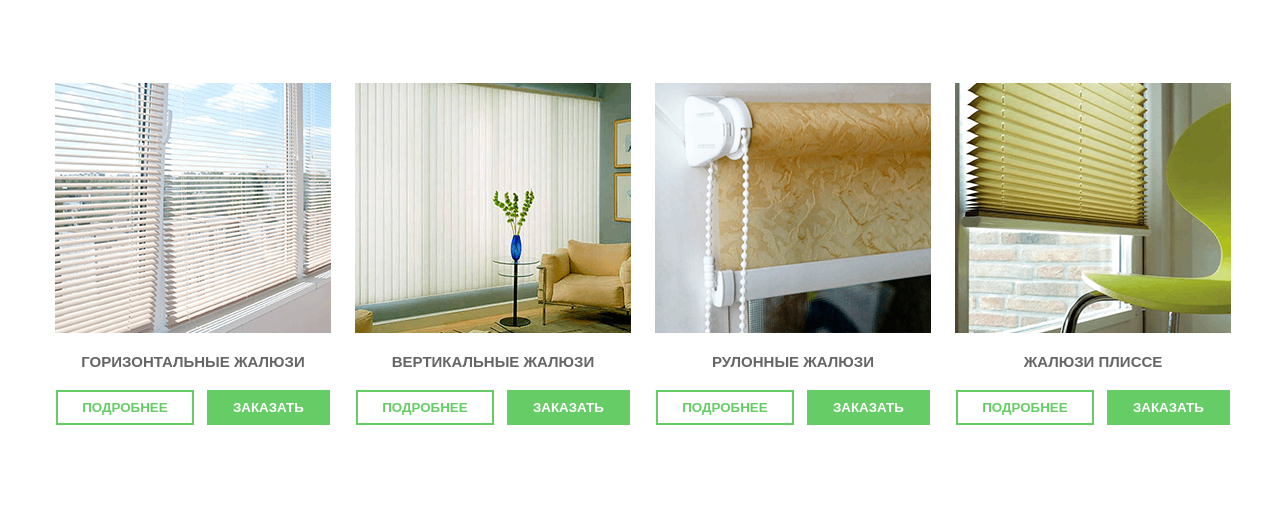
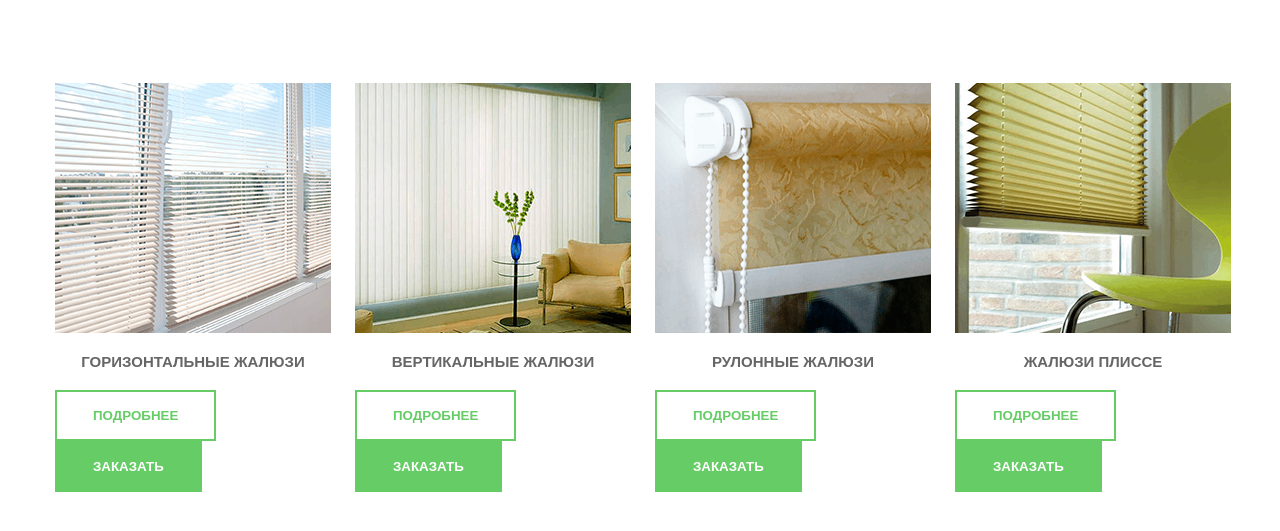
Before and after one commit to Webdevmaksim/Webdevmaksim.github.io, a website: page bonus_3.1/index.html in a window 1280 px wide. Shown: the part 369-900 px from the top of the page. Drawn offline with Linux system fonts and the light colour scheme.

Commit message:
Final fixes

```diff
--- a/bonus_3.1/css/style.css
+++ b/bonus_3.1/css/style.css
@@ -52,18 +52,18 @@
     height: 100%;
 }
 .button{
-    padding: 8px 24px;
+    padding: 16px 36px;
     outline: none;
     text-transform: uppercase;
     font-weight: bold;
 }
-.button__extra{
+.button--extra{
     color: #66CC66;
     background-color: transparent;
     border: 2px solid #66CC66;
     margin-right: 9px;
 }
-.button__order{
+.button--order{
     background-color: #66cc66;
     border: 2px solid #66CC66;
     color: #ffffff;
--- a/bonus_3.1/index.html
+++ b/bonus_3.1/index.html
@@ -21,8 +21,8 @@
                     <div class="blinds__img"><img src="./img/b-1.png" alt="Горизонтальные жалюзи"></div>
                     <span class="blinds__title">Горизонтальные жалюзи</span>
                     <div class="blinds__buttons">
-                        <button class="button button__extra">подробнее</button>
-                        <button class="button button__order">заказать</button>
+                        <button class="button button--extra">подробнее</button>
+                        <button class="button button--order">заказать</button>
                     </div>
                 </div>
 
@@ -30,8 +30,8 @@
                     <div class="blinds__img"><img src="./img/b-2.png" alt="вертикальные жалюзи"></div>
                     <span class="blinds__title">вертикальные жалюзи</span>
                     <div class="blinds__buttons">
-                        <button class="button button__extra">подробнее</button>
-                        <button class="button button__order">заказать</button>
+                        <button class="button button--extra">подробнее</button>
+                        <button class="button button--order">заказать</button>
                     </div>
                 </div>
 
@@ -39,8 +39,8 @@
                     <div class="blinds__img"><img src="./img/b-3.png" alt="рулонные жалюзи"></div>
                     <span class="blinds__title">рулонные жалюзи</span>
                     <div class="blinds__buttons">
-                        <button class="button button__extra">подробнее</button>
-                        <button class="button button__order">заказать</button>
+                        <button class="button button--extra">подробнее</button>
+                        <button class="button button--order">заказать</button>
                     </div>
                 </div>
 
@@ -48,8 +48,8 @@
                     <div class="blinds__img"><img src="./img/b-4.png" alt="жалюзи плиссе"></div>
                     <span class="blinds__title">жалюзи плиссе</span>
                     <div class="blinds__buttons">
-                        <button class="button button__extra">подробнее</button>
-                        <button class="button button__order">заказать</button>
+                        <button class="button button--extra">подробнее</button>
+                        <button class="button button--order">заказать</button>
                     </div>
                 </div>
             </div>
--- a/bonus_3/css/style.css
+++ b/bonus_3/css/style.css
@@ -104,7 +104,7 @@
     background-image: -ms-linear-gradient( 90deg, rgb(245,173,0) 0%, rgb(255,181,4) 100%);
     box-shadow: 0px 8px 13px 0px rgba(0, 0, 0, 0.04);
 }
-.card__button{
+.card--button{
     text-transform: uppercase;
     font-size: 18px;
     padding: 30px 60px;
@@ -138,7 +138,7 @@
     width: 100%;
     height: 100%;
 }
-.extra-services__button{
+.extra-services--button{
     font-size: 16px;
     padding: 22px 50px;
     text-transform: uppercase;
```
Also changed, not shown: bonus_3/index.html (+5 -5 lines).
